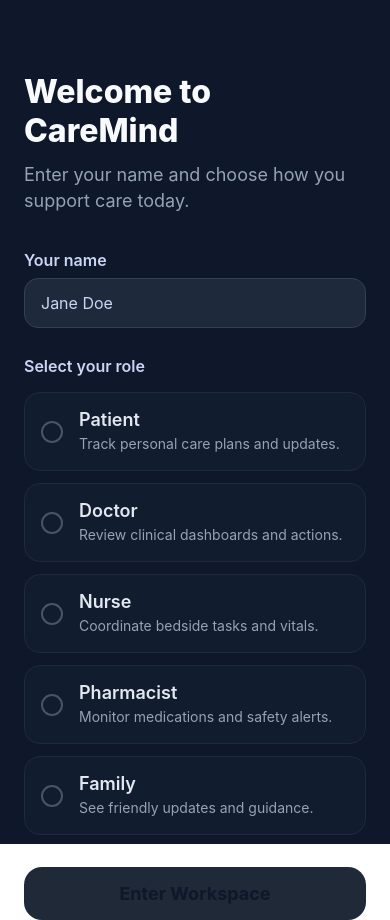
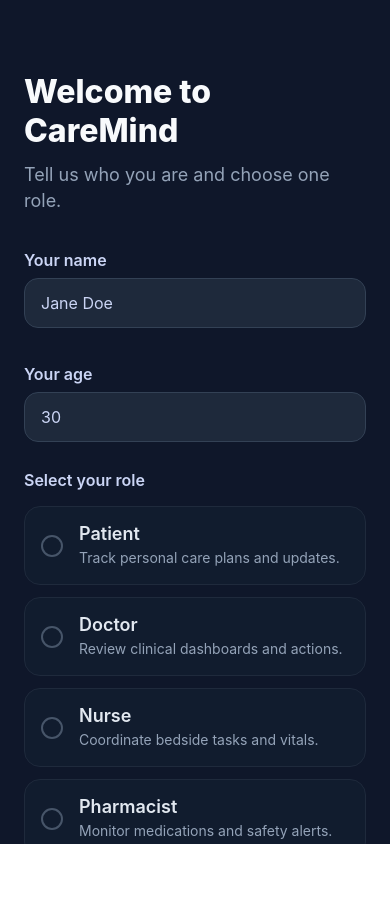
Before and after one commit to Arkar-Pyae-Phyo/MediHack, a React Native app: screen / in a window 390 px wide. After the commit the page ends 844 px from the top, so only its background shows below. Built offline with nearby package versions, Linux system fonts and the light colour scheme; no server answers.

Commit message:
add log in

```diff
--- a/App.tsx
+++ b/App.tsx
@@ -77,6 +77,7 @@ const MainTabs = ({ initialRoute }: MainTabsProps) => (
 export default function App() {
   type UserProfile = {
     name: string;
+    age: number;
     role: keyof MainTabParamList;
   };
 
@@ -86,11 +87,11 @@ export default function App() {
     return user?.role ?? 'Home';
   }, [user?.role]);
 
-  const handleLogin = (profile: { name: string; role: string }) => {
+  const handleLogin = (profile: { name: string; age: number; role: string }) => {
     if (profile.role && profile.role in iconMap) {
-      setUser({ name: profile.name, role: profile.role as keyof MainTabParamList });
+      setUser({ name: profile.name, age: profile.age, role: profile.role as keyof MainTabParamList });
     } else {
-      setUser({ name: profile.name, role: 'Home' });
+      setUser({ name: profile.name, age: profile.age, role: 'Home' });
     }
   };
 
--- a/screens/LoginScreen.tsx
+++ b/screens/LoginScreen.tsx
@@ -2,6 +2,7 @@ import { useState } from 'react';
 import {
   KeyboardAvoidingView,
   Platform,
+  ScrollView,
   StyleSheet,
   Text,
   TextInput,
@@ -16,7 +17,7 @@ type RoleOption = {
 };
 
 type LoginScreenProps = {
-  onLogin: (profile: { name: string; role: string }) => void;
+  onLogin: (profile: { name: string; age: number; role: string }) => void;
 };
 
 const ROLE_OPTIONS: RoleOption[] = [
@@ -24,20 +25,22 @@ const ROLE_OPTIONS: RoleOption[] = [
   { key: 'Doctor', label: 'Doctor', description: 'Review clinical dashboards and actions.' },
   { key: 'Nurse', label: 'Nurse', description: 'Coordinate bedside tasks and vitals.' },
   { key: 'Pharmacist', label: 'Pharmacist', description: 'Monitor medications and safety alerts.' },
-  { key: 'Family', label: 'Family', description: 'See friendly updates and guidance.' },
 ];
 
 const LoginScreen = ({ onLogin }: LoginScreenProps) => {
   const [name, setName] = useState('');
+  const [age, setAge] = useState('');
   const [selectedRole, setSelectedRole] = useState<string | null>(null);
 
-  const isDisabled = !name.trim() || !selectedRole;
+  const parsedAge = Number(age.trim());
+  const isAgeValid = !Number.isNaN(parsedAge) && parsedAge > 0 && parsedAge < 120;
+  const isDisabled = !name.trim() || !selectedRole || !isAgeValid;
 
   const handleSubmit = () => {
-    if (isDisabled || !selectedRole) {
+    if (isDisabled || !selectedRole || !isAgeValid) {
       return;
     }
-    onLogin({ name: name.trim(), role: selectedRole });
+    onLogin({ name: name.trim(), age: parsedAge, role: selectedRole });
   };
 
   return (
@@ -45,9 +48,13 @@ const LoginScreen = ({ onLogin }: LoginScreenProps) => {
       style={styles.container}
       behavior={Platform.OS === 'ios' ? 'padding' : undefined}
     >
-      <View style={styles.inner}>
+      <ScrollView
+        style={styles.scrollView}
+        contentContainerStyle={styles.inner}
+        keyboardShouldPersistTaps="handled"
+      >
         <Text style={styles.title}>Welcome to CareMind</Text>
-        <Text style={styles.subtitle}>Enter your name and choose how you support care today.</Text>
+        <Text style={styles.subtitle}>Tell us who you are and choose one role.</Text>
 
         <Text style={styles.label}>Your name</Text>
         <TextInput
@@ -57,6 +64,16 @@ const LoginScreen = ({ onLogin }: LoginScreenProps) => {
           placeholderTextColor="#cbd5f5"
           style={styles.input}
           autoCapitalize="words"
+        />
+
+        <Text style={styles.label}>Your age</Text>
+        <TextInput
+          value={age}
+          onChangeText={setAge}
+          placeholder="30"
+          placeholderTextColor="#cbd5f5"
+          style={styles.input}
+          keyboardType="number-pad"
         />
 
         <Text style={[styles.label, styles.roleLabel]}>Select your role</Text>
@@ -88,7 +105,7 @@ const LoginScreen = ({ onLogin }: LoginScreenProps) => {
         >
           <Text style={styles.submitText}>Enter Workspace</Text>
         </TouchableOpacity>
-      </View>
+      </ScrollView>
     </KeyboardAvoidingView>
   );
 };
@@ -98,10 +115,13 @@ const styles = StyleSheet.create({
     flex: 1,
     backgroundColor: '#0f172a',
   },
+  scrollView: {
+    flex: 1,
+  },
   inner: {
-    flex: 1,
     paddingHorizontal: 24,
     paddingTop: 72,
+    paddingBottom: 60,
   },
   title: {
     fontSize: 32,
```
Also changed, not shown: 1 other file (tests, documents, lock files or other folders).
